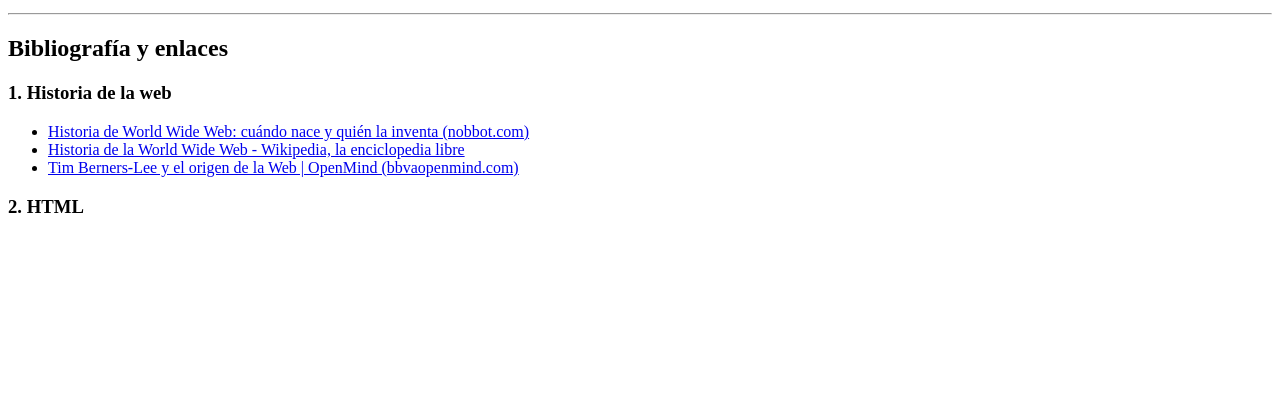
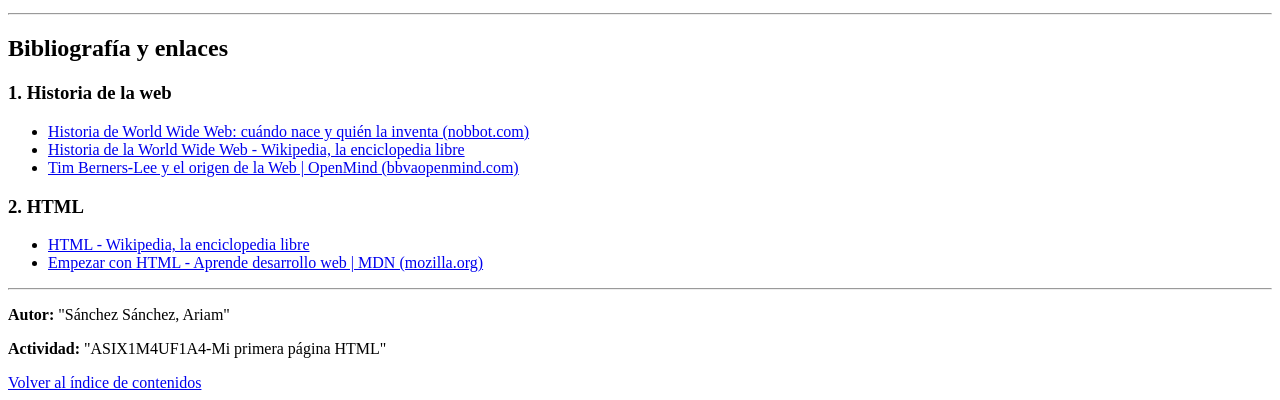
Before and after one commit to AriamSS/0373-A3-mi_primera_pagina_HTML_SanchezAriam, a plain HTML site: page 0373-A3-mi_primera_pagina_HTML_SánchezAriam.html in a window 1280 px wide. Shown: the part 1485-1885 px from the top of the page. Before the commit the page ends 1721 px from the top, so only its background shows below. Drawn offline with Linux system fonts and the light colour scheme.

Commit message:
Última versión mi primera página html

```diff
--- a/index.html
+++ b/0373-A3-mi_primera_pagina_HTML_SánchezAriam.html
@@ -30,7 +30,7 @@
     <p>
         "Tomando como base ENQUIRE, un sistema de intercambio de datos creado por él mismo en su primera estancia en el CERN, Berners-Lee conectó el "<a href="https://es.wikipedia.org/wiki/Protocolo_de_transferencia_de_hipertexto">HTTP</a>", el sistema de enlaces en el que también había trabajado, con el "<a href="https://es.wikipedia.org/wiki/Protocolo_de_control_de_transmisi%C3%B3n">TCP</a>", el protocolo de control de transmisión creado unos 15 años antes. <b>Berners-Lee simplemente unió todos esos elementos ya existentes con el sistema de nombre de dominios</b> y <i>!voila!</i> Había nacido la “World Wide Web”."
     </p>
-    <img src="https://github.com/AriamSS/0373-A3-mi_primera_pagina_HTML_SanchezAriam/blob/main/Tim%20Berners-Lee%20(img1%20p%C3%A1gina%20HTML).png">
+    <img src="https://raw.githubusercontent.com/AriamSS/0373-A3-mi_primera_pagina_HTML_SanchezAriam/refs/heads/main/Tim%20Berners-Lee%20(img1%20p%C3%A1gina%20HTML).png">
     <p>
         <u>Fotografía:</u>
         "Tim Berners-Lee"
@@ -40,14 +40,14 @@
     <p>
         "Tim Berners-Lee sabía de qué iba la cosa de la WWW, pero también era consciente de que la mayoría de usuarios no entendía mucho de informática, y decidió abrir la primera página web de la historia para explicar cómo funcionaba. Esa página aún existe (estuvo desactivada unos años, pero el W3C la ha restaurado), aunque no tiene exactamente la misma apariencia que la primera versión, diseñada en noviembre de 1990. En este enlace, "<a href="http://info.cern.ch/hypertext/WWW/TheProject.html">http://info.cern.ch/hypertext/WWW/TheProject.html</a>" es posible verla en su versión de 1992, pero es muy similar a la original, según su propio autor."
     </p>
-    <img src="https://github.com/AriamSS/0373-A3-mi_primera_pagina_HTML_SanchezAriam/blob/main/Primera%20p%C3%A1gina%20web%20(img2%20p%C3%A1gina%20HTML).png">
+    <img src="https://raw.githubusercontent.com/AriamSS/0373-A3-mi_primera_pagina_HTML_SanchezAriam/refs/heads/main/Primera%20p%C3%A1gina%20web%20(img2%20p%C3%A1gina%20HTML).png">
     <p>
         <u>Fotografía:</u>
         "Primera página web de la historia"
     </p>
     <hr>
     <h2 id="Bibliografía y enlaces">Bibliografía y enlaces</h2>
-    <h3>1. Historia de la web</h4>
+    <h3>1. Historia de la web</h3>
     <ul>
         <li>
             <a href="https://www.nobbot.com/el-origen-de-la-world-wide-web-%C2%BFcuando-nace-y-quien-la-inventa/">Historia de World Wide Web: cuándo nace y quién la inventa (nobbot.com)</a>
@@ -59,9 +59,24 @@
             <a href="https://www.bbvaopenmind.com/tecnologia/visionarios/tim-berners-lee-y-el-origen-de-la-web/">Tim Berners-Lee y el origen de la Web | OpenMind (bbvaopenmind.com)</a>
         </li>
     </ul>
-    <h3>
-        2. HTML
-
-    </h3>
+    <h3>2. HTML</h3>
+    <ul>
+        <li>
+            <a href="https://es.wikipedia.org/wiki/HTML">HTML - Wikipedia, la enciclopedia libre</a>
+        </li>
+        <li>
+            <a href="https://developer.mozilla.org/es/docs/Learn/HTML/Introduction_to_HTML/Getting_started">Empezar con HTML - Aprende desarrollo web | MDN (mozilla.org)</a>
+        </li>
+    </ul>
+    <hr>
+    <p>
+        <strong>Autor:</strong>
+        "Sánchez Sánchez, Ariam"
+    </p>
+    <p>
+        <strong>Actividad:</strong>
+        "ASIX1M4UF1A4-Mi primera página HTML"
+    </p>
+    <a href="#Índice">Volver al índice de contenidos</a>
 </body>
 </html>
```
